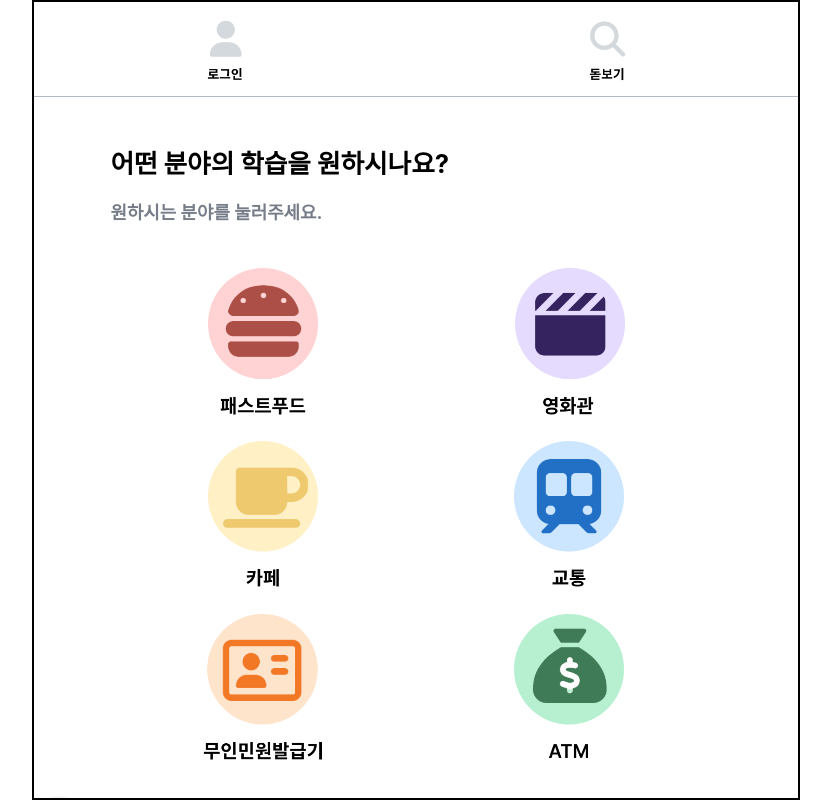
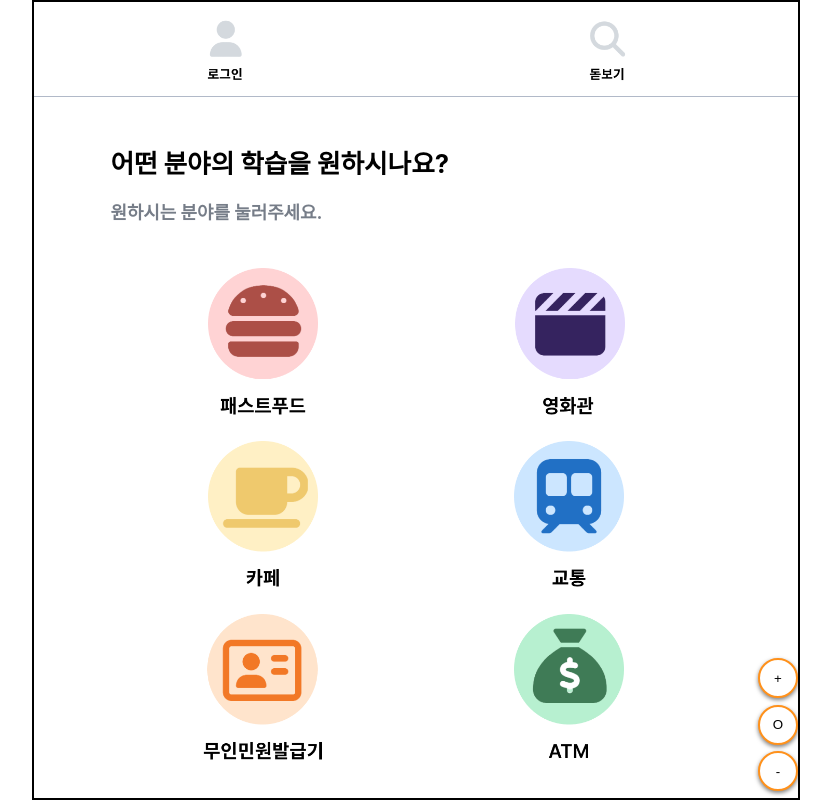
Before and after one commit to Team-Columbus/Gillajabi-FE, a React (Create React App) app in the folder gillajabi/: page / in a window 1280 px wide. Shown: the whole page, without its empty margins (224-1055 px from the left). Built offline with nearby package versions, Linux system fonts and the light colour scheme.

Commit message:
:lipstick: zoomButton을 위한 스타일 추가
- app transform의 기준을 top left로 지정
- zoomButton이 app을 기준으로 우측 하단에 위치하도록 구현

```diff
--- a/gillajabi/src/App.css
+++ b/gillajabi/src/App.css
@@ -11,10 +11,20 @@ body {
   box-sizing: border-box;
   border: 2px solid black;
   height : 100vh;
+  transform-origin: top left;
+  transition: transform 0.3s ease-in-out;
+  overflow: hidden;
 
   @media (min-width: 769px) {
     /* 769px 이상일 때의 스타일 적용 */
   }
+}
 
-  overflow: auto;
+/* zoom Button */
+.app-zoombuttons-container{
+  position: absolute;
+  width : 10%;
+  max-width: 40px;
+  bottom: 0;
+  right: 0;
 }
```
